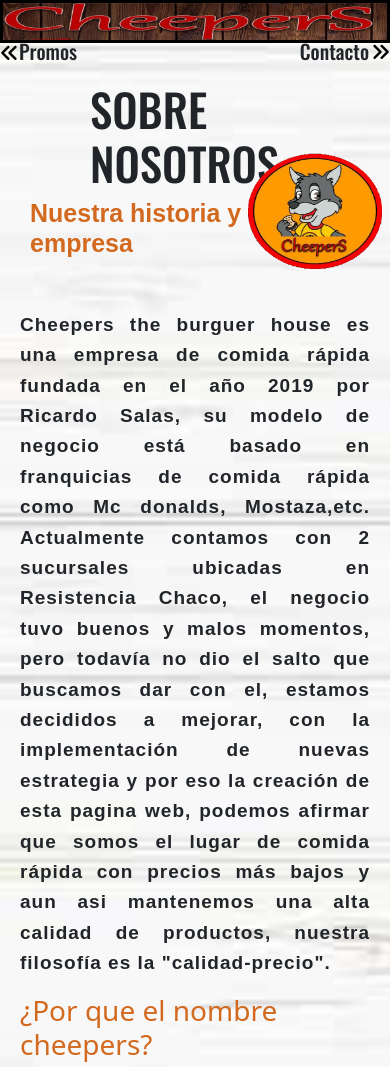
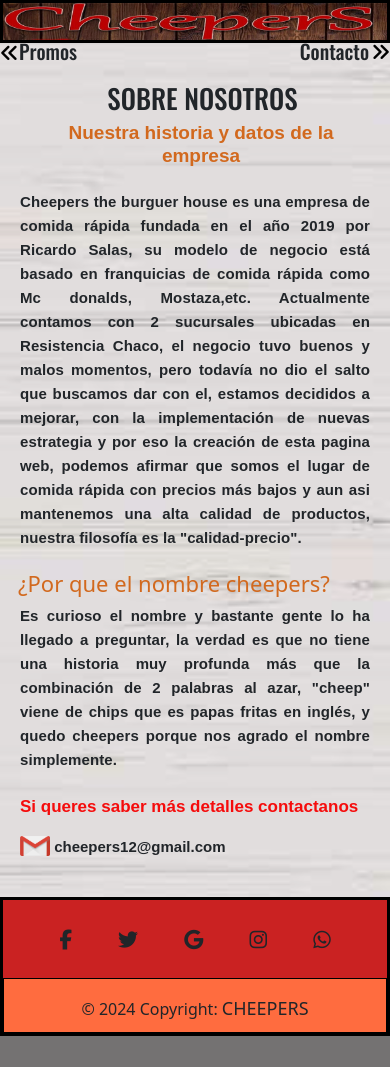
Before and after one commit to facusalass/Cheepers-git-hub, a plain HTML site: page pages/sobrenosotros-cheepers.html in a window 390 px wide. Shown: the top 1067 px of the page. After the commit the page ends 1036 px from the top, so only its background shows below. Drawn offline with nearby package versions, Linux system fonts and the light colour scheme.

```diff
--- a/assets/sass/style.scss
+++ b/assets/sass/style.scss
@@ -468,9 +468,7 @@
   position: relative;
   bottom: 12px;
 }
-
 /* footer-fin */
-
 
 /* Catalogo */
 /* variables */
@@ -486,7 +484,6 @@
   background-size: cover;
   background-repeat: no-repeat;
   background-position: center;
-
   @media(max-width:480px) {
     & {
       height: 11vw;
@@ -497,6 +494,8 @@
 
 .body-catalogo {
   background-image: $fondo-blanco;
+  background-color: rgb(116, 114, 114);
+  background-blend-mode: overlay;
   background-size: cover;
   background-repeat: no-repeat;
   margin: 0;
@@ -1355,10 +1354,7 @@
 @extend .header-catalogo;
 }
 .body-promos {
-  background-image: $fondo-blanco;
-  background-size: cover;
-  background-repeat: no-repeat;
-  margin: 0;
+ @extend .body-catalogo
 }
 
 .volver-inicio {
@@ -1588,7 +1584,7 @@
   font-size: 18px;
   margin-left: -2px;
 }
-@media(min-width:768px){
+@media(min-width:769px){
 .pedidosya-boton-promo{
   position: relative;
     left: 65px;
@@ -1599,6 +1595,14 @@
     font-family: $font-arial;
     color: coral;
 }
+@media (max-width:1050px){
+  .pedidosya-boton-promo{
+    position: relative;
+      left: 40px;
+      top: -28px;
+      font-size: 20px;
+}
+}
 .footer-promo{
   margin-top: 20px;
 }
@@ -1611,10 +1615,7 @@
 }
 
 .body-sobrenosotros {
-  background-image: $fondo-blanco;
-  background-size: cover;
-  background-repeat: no-repeat;
-  margin: 0;
+  @extend .body-catalogo
 }
 
 .sobrenosotros-volver i {
@@ -1676,6 +1677,8 @@
     text-align: justify;
   }
 
+
+
 .cheepers-nombre h2 {
   margin-left: 20px;
   font-size: 28px;
@@ -1704,6 +1707,63 @@
 .footer-sobrenosotros{
   margin-top: 25px;
 }
+@media  (max-width:769px){
+  .cheepers-historia p{
+    font-size: 17px;
+  }
+  .logo-cheepers {
+    height: 100px;
+    width: 100px;
+  position: relative;
+  top: 5px;
+}
+}
+@media (max-width:590px){
+  .cheepers-historia p{
+    font-size: 15px;
+    text-align: justify;
+    letter-spacing: 0.1px;
+    margin-top: -10px;
+  }
+  .logo-cheepers{
+    display: none;
+  }
+  .sobrenosotros-titulo h1 {
+text-align: center;
+font-size:27px ;
+margin-right: 75px;
+  }
+
+  .sobrenosotros-titulo h2 {
+    margin-left: 30px;
+    font-size: 19px;
+   text-align: center;
+   margin-right: 18px;
+  }
+  .cheepers-nombre h2 {
+   margin-left: 18px;
+    font-size: 22px;
+position: relative;
+top: -10px;
+margin-top:30px;
+  }
+  .contacto-sobrenosotros h2{
+ font-size: 17px;
+ margin-right: 22px;
+ margin-top: 25px;
+  }
+  .contacto-sobrenosotros img{
+   width: 30px;
+   height: 20px;
+   position: relative;
+   top: -10px;
+  }
+  .contacto-sobrenosotros p{
+  font-size: 15px;
+  position: relative;
+  top: 2px;
+  }
+}
 /* sobrenosotros-fin */
 
 /* contacto */
@@ -1712,10 +1772,7 @@
   }
 
 .body-contacto {
-  background-image: $fondo-blanco;
-  background-size: cover;
-  background-repeat: no-repeat;
-  margin: 0;
+  @extend .body-catalogo
 }
 
 .contacto-volver i {
```
Also changed, not shown: assets/css/style.css, 1 other file. Lines whose indentation alone changed are shown as unchanged.
